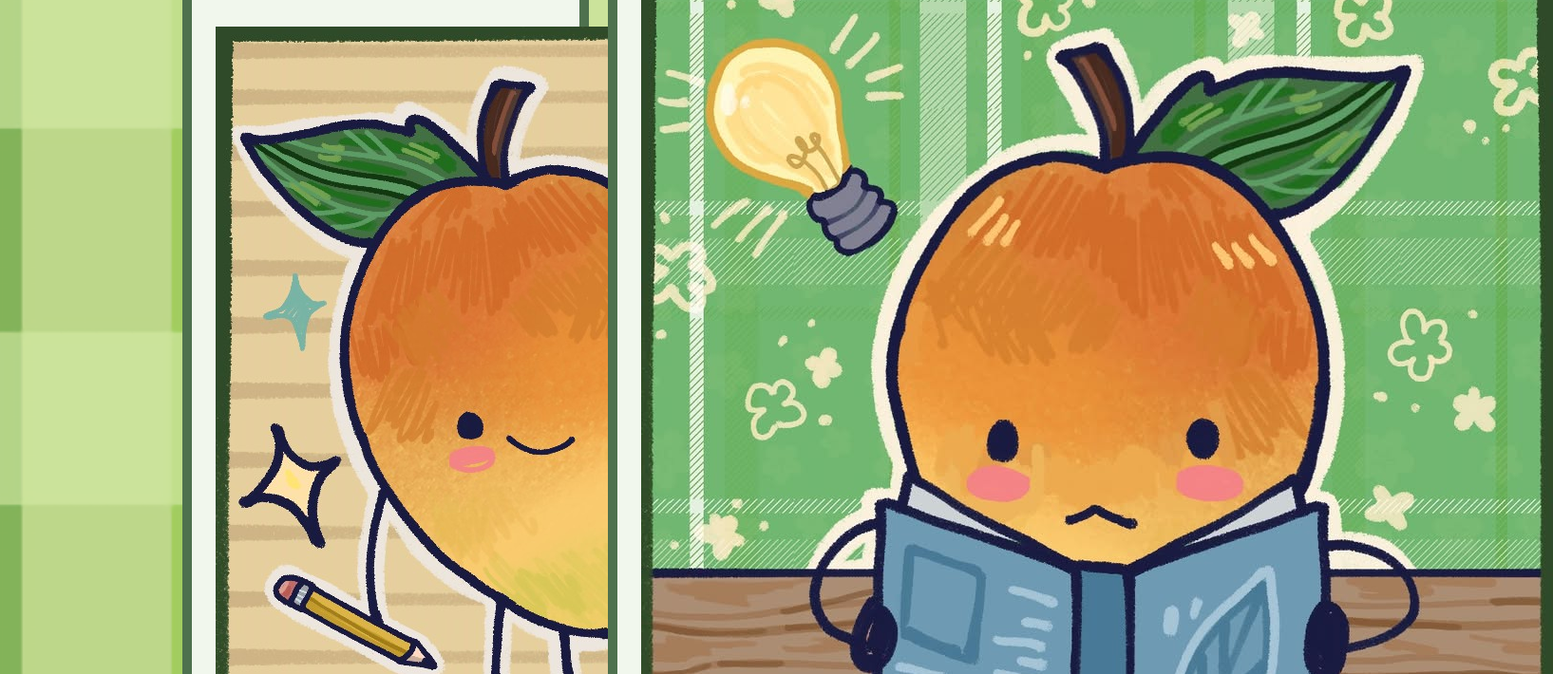
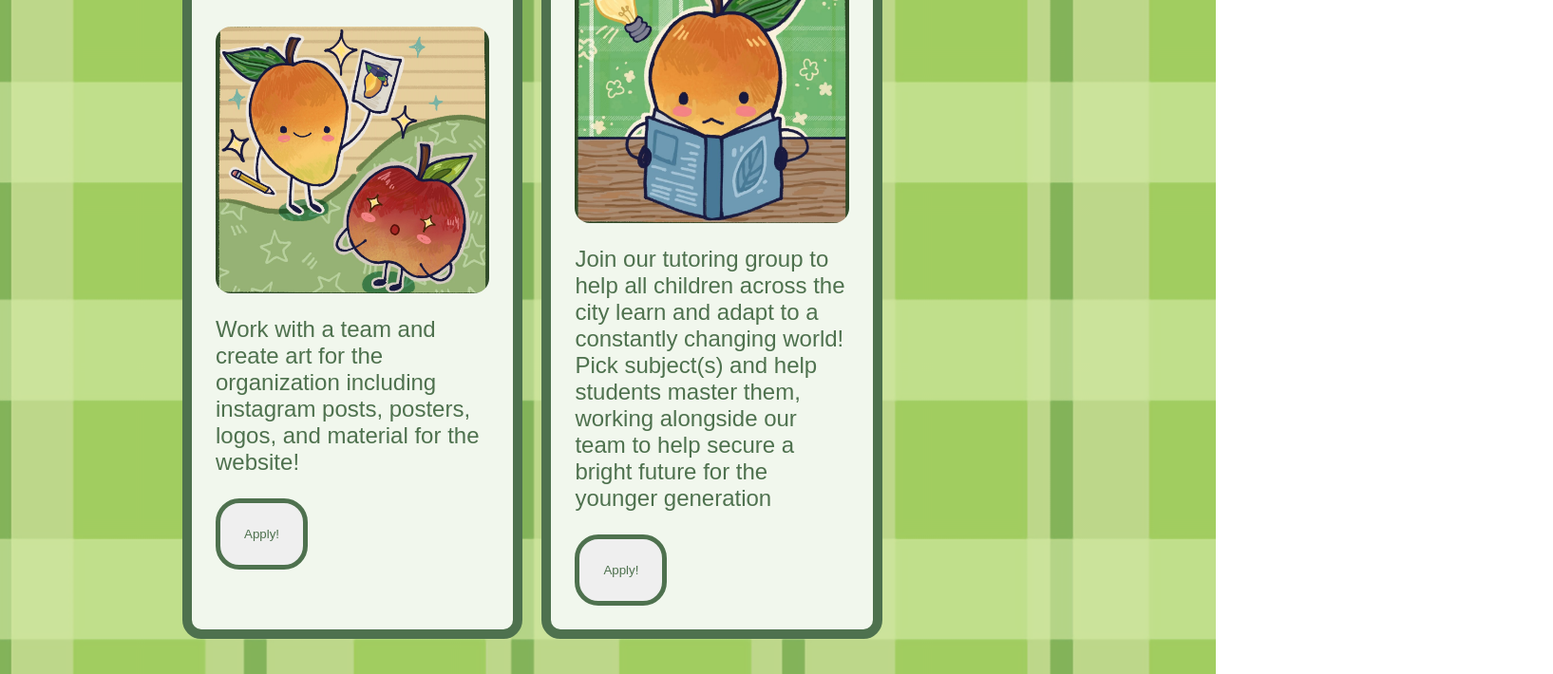
Before and after one commit to sj2245/projectMangoSite, a website: page applications.html in a window 1280 px wide. Shown: the part 378-1088 px from the top of the page at 95% size, 1635 px wide, since content can reach past the window. Drawn offline with Linux system fonts and the light colour scheme; a web font is replaced by a local one.

Commit message:
Fixed image scaling

```diff
--- a/style.scss
+++ b/style.scss
@@ -268,10 +268,19 @@ a:focus-visible { outline: 3px solid #263e29; outline-offset: 4px; }
         border-style: solid;
         border-color: #4e714e;
         width: 40%;
+        box-sizing: border-box;
         color: #4e714e;
         @media (max-width: 599px) {
             border:5px;
             border-style: solid;
+        }
+        img {
+            display: block;
+            width: 100%;
+            height: clamp(180px, 22vw, 300px);
+            border-radius: 16px;
+            margin: 16px 0;
+            object-fit: cover;
         }
         p{font-size: 24px;}
         button {
@@ -336,6 +345,7 @@ a:focus-visible { outline: 3px solid #263e29; outline-offset: 4px; }
             text-align: center;
             img {
                 width: 100%;
+                height: clamp(180px, 16vw, 220px);
                 border-radius: 16px;
                 margin-bottom: 16px;
                 object-fit: cover;
```
Also changed, not shown: style.css, 2 other files.
